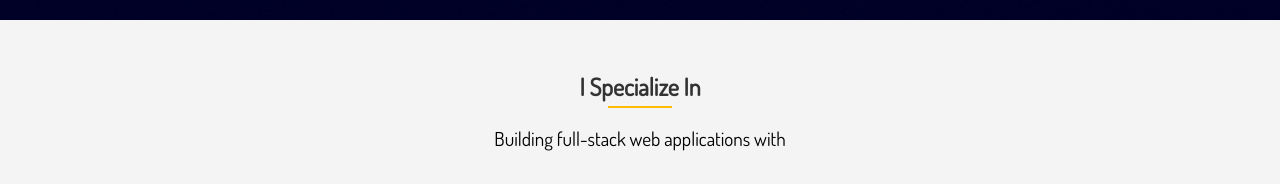
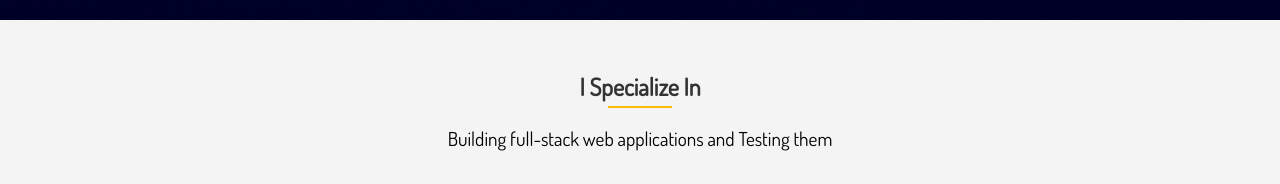
Before and after one commit to Yassineab27/portfolio-new, a website: page index.html in a window 1280 px wide. Shown: the part 780-964 px from the top of the page. Drawn offline with Linux system fonts and the light colour scheme.

Commit message:
Update index.html

```diff
--- a/index.html
+++ b/index.html
@@ -55,7 +55,7 @@
         I Specialize In
       </h2>
       <div class="bottom-line"></div>
-      <p class="text">Building full-stack web applications with</p>
+      <p class="text">Building full-stack web applications and Testing them</p>
       <div class="specials">
         <div>
           <h3>Front-End</h3>
```
